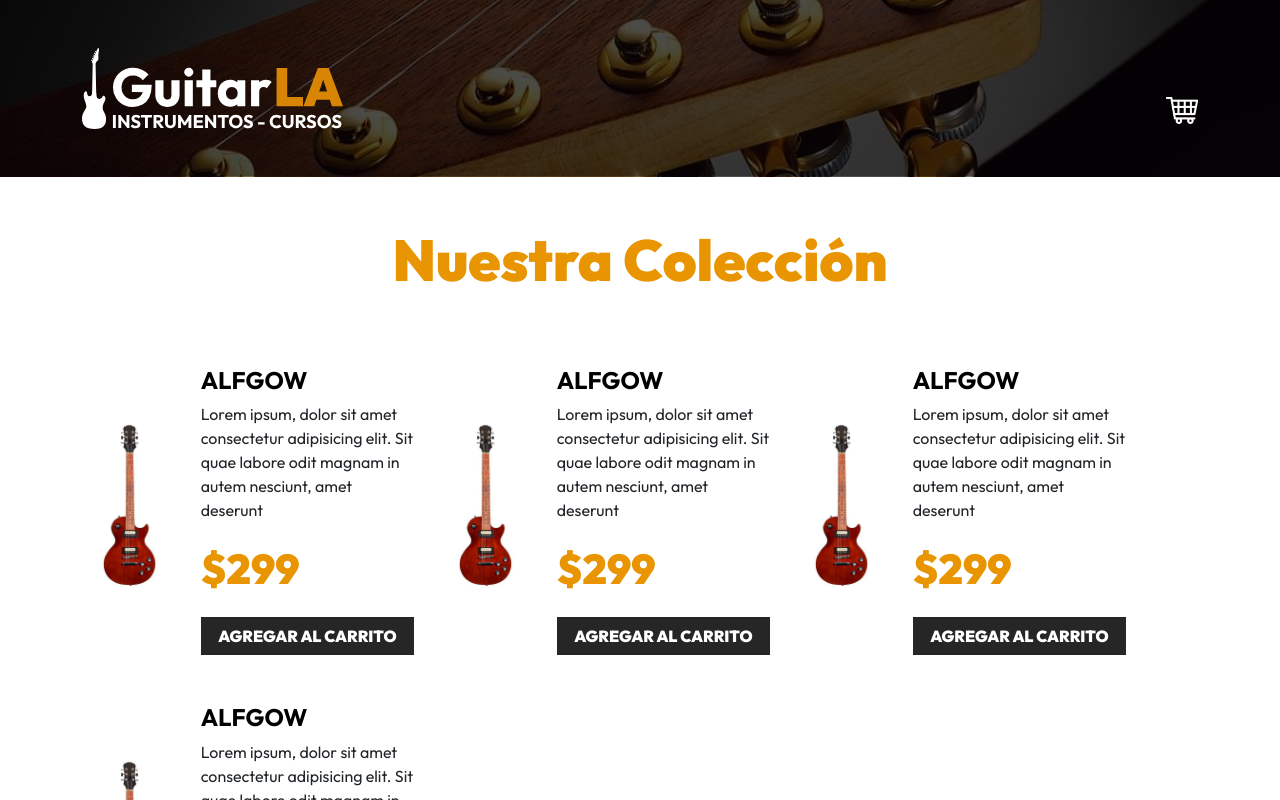
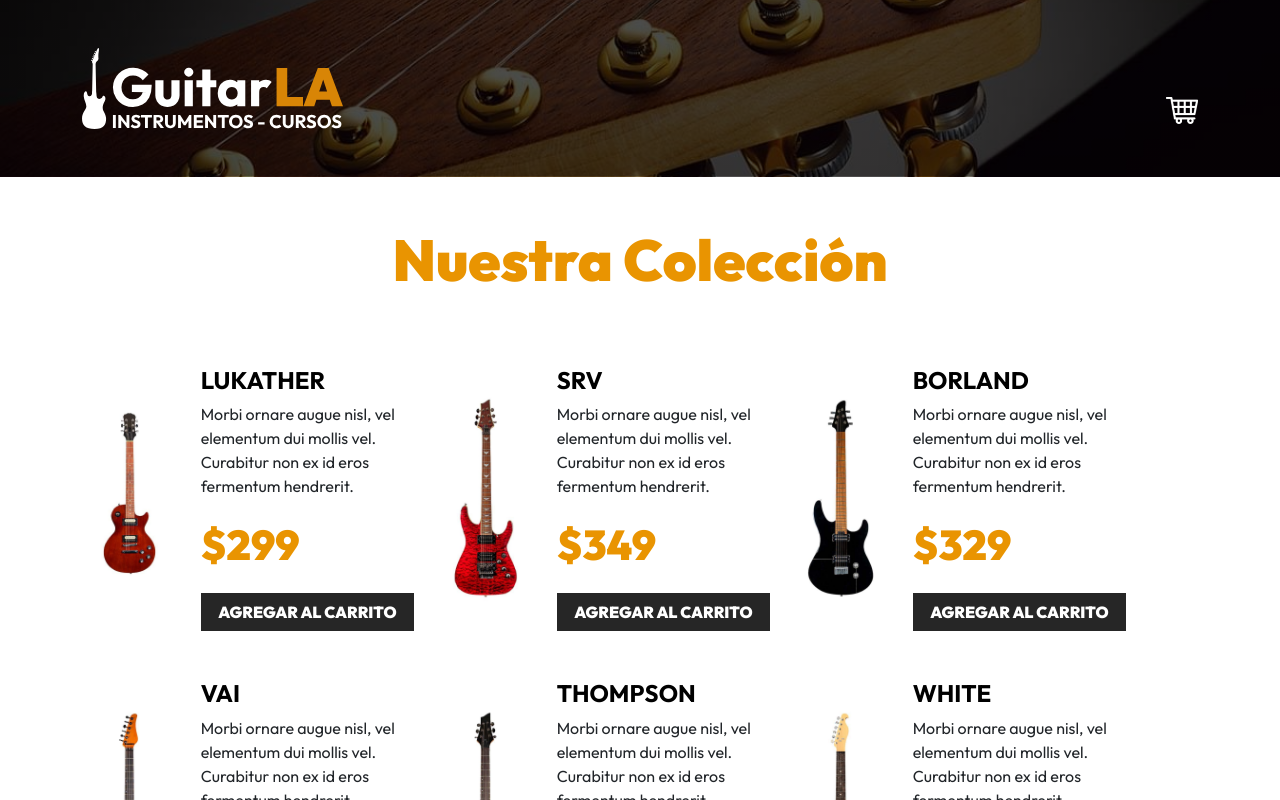
Before and after one commit to alfgow/guitarla, a React (Vite) app: page / in a window 1280 px wide. Shown: the top 800 px of the page. Built offline with nearby package versions, Linux system fonts and the light colour scheme.

Commit message:
Clase 66: Mostrando Info Guitarra

```diff
--- a/src/App.jsx
+++ b/src/App.jsx
@@ -13,12 +13,13 @@ function App() {
 				<h2 className="text-center">
 					Nuestra Colección
 				</h2>
-
 				<div className="row mt-5">
-					<Guitar />
-					<Guitar />
-					<Guitar />
-					<Guitar />
+					{data.map((guitar) => (
+						<Guitar
+							key={guitar.id}
+							guitar={guitar}
+						/>
+					))}
 				</div>
 			</main>
 
--- a/src/components/Guitar.jsx
+++ b/src/components/Guitar.jsx
@@ -1,24 +1,21 @@
-function Guitar() {
+function Guitar({ guitar }) {
+	const { id, name, description, price, image } = guitar;
 	return (
 		<div className="col-md-6 col-lg-4 my-4 row align-items-center">
 			<div className="col-4">
 				<img
 					className="img-fluid"
-					src="./public/img/guitarra_01.jpg"
+					src={`/img/${image}.jpg`}
 					alt="imagen guitarra"
 				/>
 			</div>
 			<div className="col-8">
 				<h3 className="text-black fs-4 fw-bold text-uppercase">
-					alfgow
+					{name}
 				</h3>
-				<p>
-					Lorem ipsum, dolor sit amet consectetur
-					adipisicing elit. Sit quae labore odit
-					magnam in autem nesciunt, amet deserunt
-				</p>
+				<p>{description}</p>
 				<p className="fw-black text-primary fs-3">
-					$299
+					${price}
 				</p>
 				<button
 					type="button"
```
